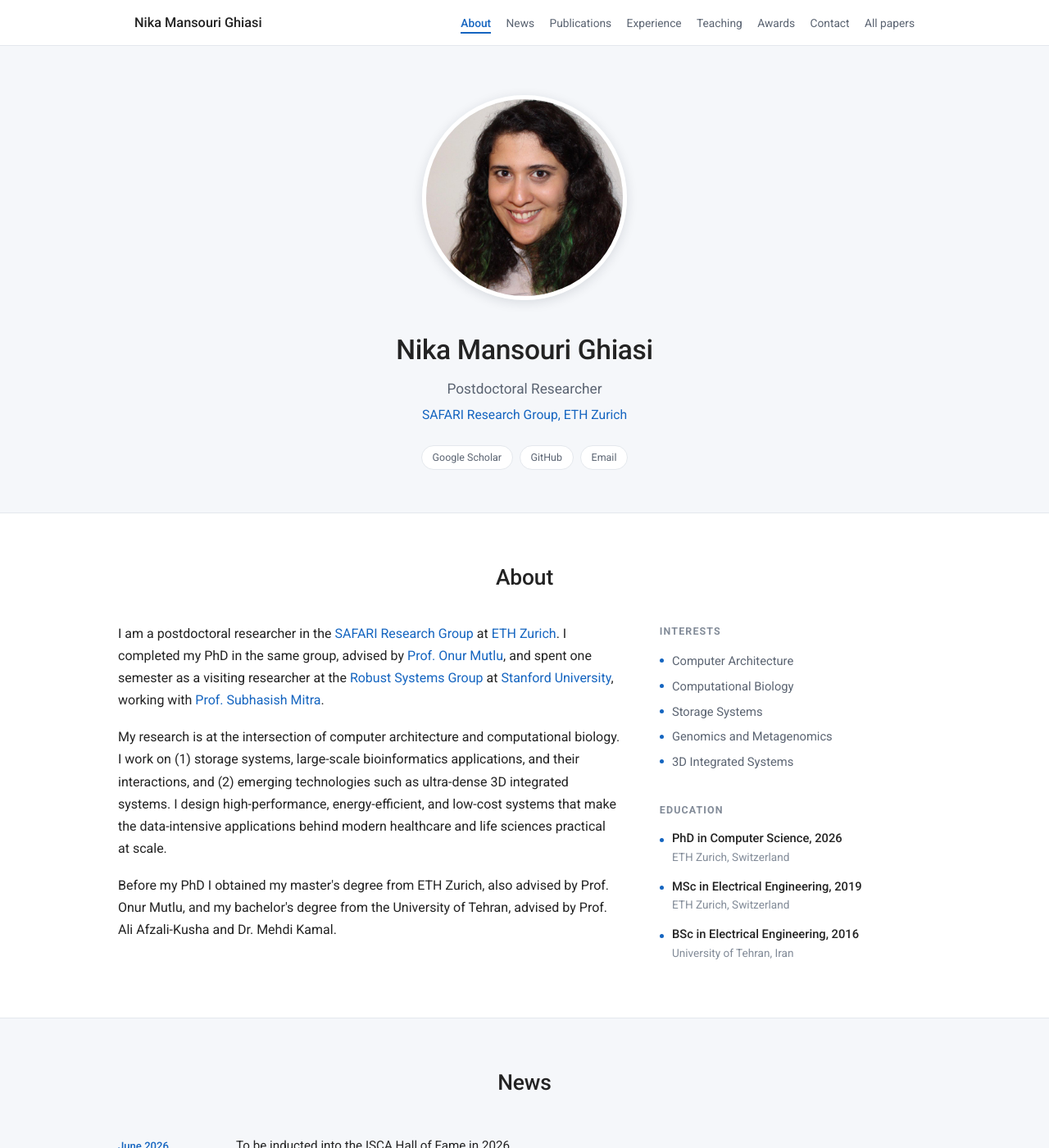
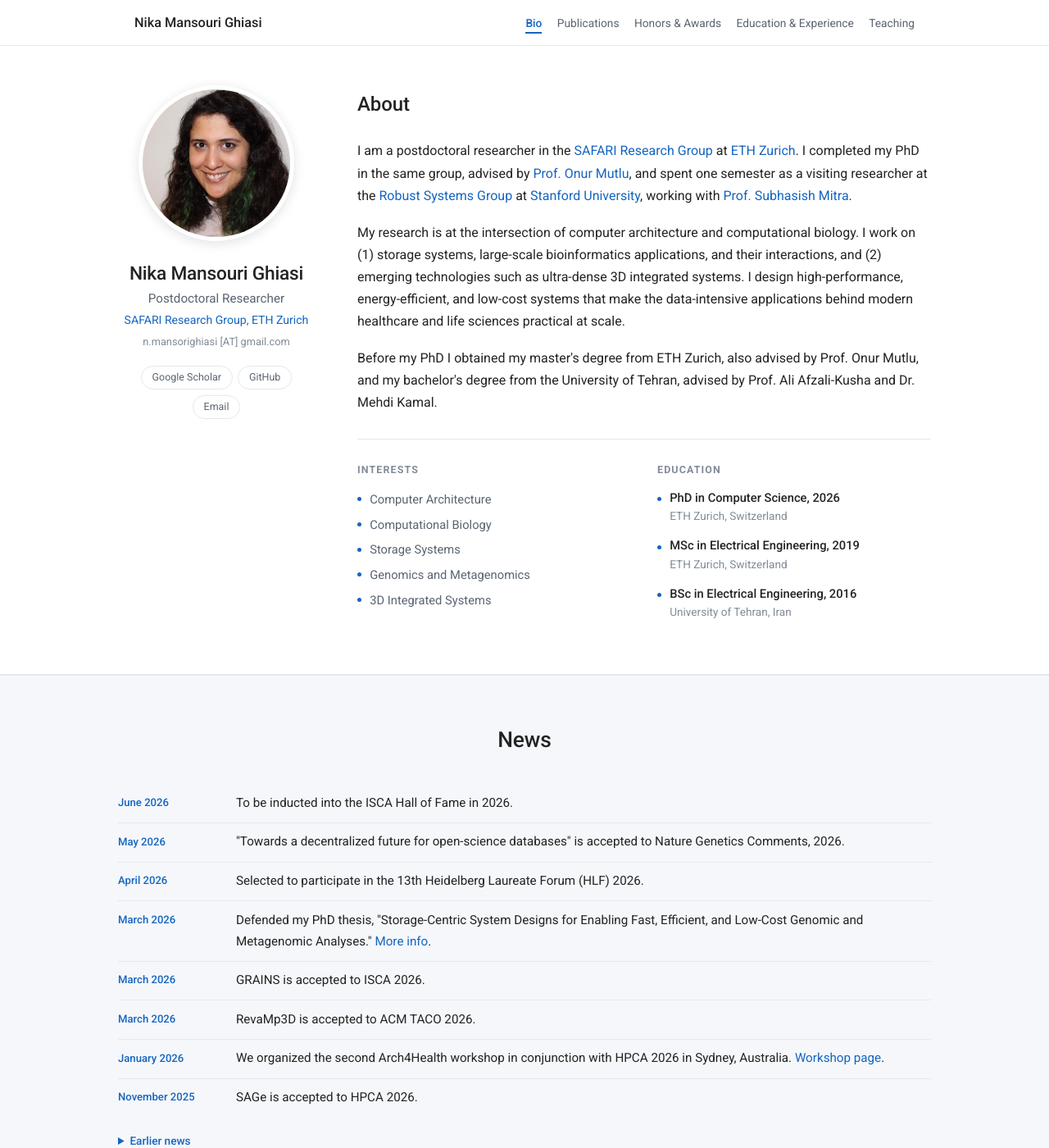
Before and after one commit to nikamgh/nikamgh.github.io, a Jekyll site: the page built from index.html, in a window 1280 px wide and 1400 px high. Shown: the whole window at 82% size. Built offline with Jekyll 4.4.1, drawn with Linux system fonts in a browser that asks for light colours; some of the changed text lies outside the part shown.

Commit message:
template changes2

```diff
--- a/_config.yml
+++ b/_config.yml
@@ -22,13 +22,11 @@ baseurl: ""
 url: "https://nikamansourighiasi.github.io"
 
 nav:
-  - { name: About,        url: "/#about" }
-  - { name: News,         url: "/#news" }
-  - { name: Publications, url: "/#publications" }
-  - { name: Experience,   url: "/#experience" }
-  - { name: Teaching,     url: "/#teaching" }
-  - { name: Awards,       url: "/#awards" }
-  - { name: Contact,      url: "/#contact" }
+  - { name: Bio,                    url: /             }
+  - { name: Publications,           url: /publications/ }
+  - { name: Honors & Awards,        url: /honors/      }
+  - { name: Education & Experience, url: /education/   }
+  - { name: Teaching,               url: /teaching/    }
 
 exclude:
   - README.md
--- a/_layouts/default.html
+++ b/_layouts/default.html
@@ -32,9 +32,11 @@
 
       <ul class="navbar__menu" id="navmenu">
         {% for item in site.nav %}
-        <li><a href="{{ item.url | relative_url }}">{{ item.name }}</a></li>
+        <li>
+          <a href="{{ item.url | relative_url }}"
+             {% if page.url == item.url %}class="is-active" aria-current="page"{% endif %}>{{ item.name }}</a>
+        </li>
         {% endfor %}
-        <li><a href="{{ '/publications/' | relative_url }}"{% if page.url == "/publications/" %} class="is-active"{% endif %}>All papers</a></li>
       </ul>
     </div>
   </nav>
--- a/assets/css/style.css
+++ b/assets/css/style.css
@@ -137,46 +137,68 @@ img { max-width: 100%; }
 .navbar__bars::before { top: -6px; }
 .navbar__bars::after  { top: 6px; }
 
-/* --- hero ------------------------------------------------------ */
+/* --- profile (photo + about, side by side) ---------------------- */
 
-.hero {
-  background: var(--alt);
+.profile {
+  padding: 3rem 1.25rem 3.25rem;
   border-bottom: 1px solid var(--rule);
-  padding: 3.75rem 1.25rem 3.25rem;
-  text-align: center;
 }
 
-.hero__avatar {
-  width: 250px;
-  height: 250px;
+.profile__inner {
+  display: grid;
+  grid-template-columns: 15rem minmax(0, 1fr);
+  gap: 3.25rem;
+  align-items: start;
+}
+
+.profile__card { text-align: center; }
+
+.profile__avatar {
+  width: 190px;
+  height: 190px;
   border-radius: 50%;
   object-fit: cover;
   object-position: center 22%;
   border: 5px solid #fff;
   box-shadow: 0 3px 14px rgba(20, 30, 50, .13);
+  background: var(--alt);
 }
 
-.hero__name {
-  margin: 1.5rem 0 .3rem;
-  font-size: 2.1rem;
+.profile__name {
+  margin: 1.1rem 0 .25rem;
+  font-size: 1.42rem;
   font-weight: 500;
+  line-height: 1.25;
   letter-spacing: -.01em;
 }
 
-.hero__role {
-  margin: 0 0 .2rem;
-  font-size: 1.08rem;
-  color: var(--muted);
+.profile__role { margin: 0 0 .15rem; font-size: .95rem; color: var(--muted); }
+.profile__org  { margin: 0 0 .35rem; font-size: .88rem; line-height: 1.45; }
+
+.profile__mail {
+  margin: 0 0 1.1rem;
+  font-size: .8rem;
+  color: var(--faint);
+  word-break: break-word;
 }
 
-.hero__org { margin: 0 0 1.5rem; font-size: .98rem; }
-
-.hero__links {
+.profile__links {
   margin: 0;
   display: flex;
+  flex-wrap: wrap;
   justify-content: center;
-  flex-wrap: wrap;
-  gap: .5rem;
+  gap: .4rem;
+}
+
+.profile__body > p { margin: 0 0 1.1rem; }
+
+.about__grid {
+  display: grid;
+  grid-template-columns: repeat(2, minmax(0, 1fr));
+  gap: 2rem;
+  margin-top: 1.9rem;
+  padding-top: 1.6rem;
+  border-top: 1px solid var(--rule);
 }
 
 /* --- pills & buttons ------------------------------------------- */
@@ -228,6 +250,7 @@ img { max-width: 100%; }
 
 .container { max-width: 62rem; margin: 0 auto; }
 .container--narrow { max-width: 42rem; }
+.container--mid { max-width: 52rem; }
 
 .section__title {
   margin: 0 0 2rem;
@@ -235,6 +258,13 @@ img { max-width: 100%; }
   font-weight: 500;
   text-align: center;
   letter-spacing: -.005em;
+}
+
+.section__title--left {
+  margin-top: .2rem;
+  margin-bottom: 1.4rem;
+  text-align: left;
+  font-size: 1.5rem;
 }
 
 .sub {
@@ -452,7 +482,11 @@ img { max-width: 100%; }
 /* --- responsive ------------------------------------------------ */
 
 @media (max-width: 900px) {
-  .about { grid-template-columns: minmax(0, 1fr); gap: 2.25rem; }
+  .profile__inner { grid-template-columns: minmax(0, 1fr); gap: 1.75rem; }
+  .profile__card { text-align: center; }
+  .profile__avatar { width: 155px; height: 155px; }
+  .section__title--left { text-align: center; }
+  .about__grid { gap: 1.5rem; }
   .cols  { grid-template-columns: minmax(0, 1fr); gap: 1.75rem; }
 }
 
@@ -487,9 +521,8 @@ img { max-width: 100%; }
 
   .navbar__menu a.is-active { border-bottom: 0; }
 
-  .hero { padding: 2.5rem 1.25rem; }
-  .hero__avatar { width: 170px; height: 170px; }
-  .hero__name { font-size: 1.7rem; }
+  .profile { padding: 2.25rem 1.25rem 2.5rem; }
+  .about__grid { grid-template-columns: minmax(0, 1fr); }
 
   .section { padding: 2.5rem 1.25rem; }
   .section__title { font-size: 1.4rem; margin-bottom: 1.5rem; }
@@ -509,7 +542,7 @@ img { max-width: 100%; }
 /* --- print ----------------------------------------------------- */
 
 @media print {
-  .navbar, .footer, .skip, .hero__links, .cta { display: none; }
+  .navbar, .footer, .skip, .profile__links, .cta { display: none; }
   .section, .section--alt { background: #fff; padding: 1rem 0; border: 0; }
   .pub { break-inside: avoid; border: 0; padding: .4rem 0; }
   a { color: #000; }
--- a/assets/js/site.js
+++ b/assets/js/site.js
@@ -16,29 +16,3 @@
     }
   });
 })();
-
-// Highlight the nav link for the section currently in view
-(function () {
-  var sections = document.querySelectorAll('main section[id]');
-  var links = document.querySelectorAll('.navbar__menu a[href*="#"]');
-  if (!sections.length || !links.length || !('IntersectionObserver' in window)) return;
-
-  var map = {};
-  links.forEach(function (a) {
-    var id = a.getAttribute('href').split('#')[1];
-    if (id) map[id] = a;
-  });
-
-  var observer = new IntersectionObserver(function (entries) {
-    entries.forEach(function (entry) {
-      var link = map[entry.target.id];
-      if (!link) return;
-      if (entry.isIntersecting) {
-        links.forEach(function (a) { a.classList.remove('is-active'); });
-        link.classList.add('is-active');
-      }
-    });
-  }, { rootMargin: '-20% 0px -70% 0px' });
-
-  sections.forEach(function (s) { observer.observe(s); });
-})();
--- a/index.html
+++ b/index.html
@@ -4,28 +4,29 @@ title: Home
 permalink: /
 ---
 
-<header class="hero">
-  <img class="hero__avatar" src="{{ '/assets/img/nika.jpg' | relative_url }}"
+<header class="profile">
+  <div class="container profile__inner">
+
+    <aside class="profile__card">
+      <img class="profile__avatar" src="{{ '/assets/img/nika.jpg' | relative_url }}"
            alt="Nika Mansouri Ghiasi" width="640" height="640">
-  <h1 class="hero__name">{{ site.title }}</h1>
-  <p class="hero__role">{{ site.role }}</p>
-  <p class="hero__org"><a href="{{ site.org_url }}">{{ site.org }}</a></p>
+      <h1 class="profile__name">{{ site.title }}</h1>
+      <p class="profile__role">{{ site.role }}</p>
+      <p class="profile__org"><a href="{{ site.org_url }}">{{ site.org }}</a></p>
+      <p class="profile__mail">{{ site.email }}</p>
 
-  <p class="hero__links">
+      <p class="profile__links">
         <a class="pill" href="{{ site.scholar }}">Google Scholar</a>
         {% if site.github %}<a class="pill" href="{{ site.github }}">GitHub</a>{% endif %}
         {% if site.linkedin %}<a class="pill" href="{{ site.linkedin }}">LinkedIn</a>{% endif %}
         {% if site.twitter %}<a class="pill" href="{{ site.twitter }}">Twitter</a>{% endif %}
         <a class="pill" href="{{ site.email_link }}">Email</a>
       </p>
-</header>
+    </aside>
 
-<section class="section" id="about">
-  <div class="container">
-    <h2 class="section__title">About</h2>
+    <div class="profile__body">
+      <h2 class="section__title section__title--left">About</h2>
 
-    <div class="about">
-      <div class="about__bio">
       <p>
         I am a postdoctoral researcher in the <a href="https://safari.ethz.ch/">SAFARI Research Group</a>
         at <a href="https://ethz.ch/en.html">ETH Zurich</a>. I completed my PhD in the same group, advised
@@ -46,9 +47,9 @@ permalink: /
         my bachelor's degree from the University of Tehran, advised by Prof. Ali Afzali-Kusha and
         Dr. Mehdi Kamal.
       </p>
-      </div>
 
-      <aside class="about__side">
+      <div class="about__grid">
+        <div>
           <h3 class="side__head">Interests</h3>
           <ul class="side__list">
             <li>Computer Architecture</li>
@@ -57,7 +58,9 @@ permalink: /
             <li>Genomics and Metagenomics</li>
             <li>3D Integrated Systems</li>
           </ul>
+        </div>
 
+        <div>
           <h3 class="side__head">Education</h3>
           <ul class="side__list side__list--edu">
             <li>
@@ -73,12 +76,14 @@ permalink: /
               <span class="side__place">University of Tehran, Iran</span>
             </li>
           </ul>
-      </aside>
         </div>
       </div>
-</section>
+    </div>
 
-<section class="section section--alt" id="news">
+  </div>
+</header>
+
+<section class="section section--alt">
   <div class="container">
     <h2 class="section__title">News</h2>
 
@@ -107,7 +112,7 @@ permalink: /
   </div>
 </section>
 
-<section class="section" id="publications">
+<section class="section">
   <div class="container">
     <h2 class="section__title">Selected publications</h2>
 
@@ -134,102 +139,7 @@ permalink: /
   </div>
 </section>
 
-<section class="section section--alt" id="experience">
-  <div class="container">
-    <h2 class="section__title">Experience</h2>
-
-    <ol class="timeline">
-      <li class="tl">
-        <p class="tl__when">2023 &ndash; 2024</p>
-        <div class="tl__body">
-          <p class="tl__what">Visiting Researcher</p>
-          <p class="tl__where">Robust Systems Group, Stanford University &middot; Advisor: Prof. Subhasish Mitra</p>
-          <p>Understanding and modeling the performance landscape of ultra-dense 3D memory systems.</p>
-        </div>
-      </li>
-      <li class="tl">
-        <p class="tl__when">2015</p>
-        <div class="tl__body">
-          <p class="tl__what">Research Intern</p>
-          <p class="tl__where">Data-Intensive Scalable Computing Laboratory (DISCL), Texas Tech University &middot; Advisor: Prof. Yong Chen</p>
-          <p>Goblin-Core64 (GC64), a RISC-V extension for data-intensive applications; memory request
-          coalescing for hybrid memory cube devices.</p>
-        </div>
-      </li>
-      <li class="tl">
-        <p class="tl__when">2014</p>
-        <div class="tl__body">
-          <p class="tl__what">Research Intern</p>
-          <p class="tl__where">Test Group, Polytechnic University of Turin &middot; Advisors: Prof. Paolo Prinetto, Prof. Zain Navabi</p>
-          <p>Design and synthesis of a hardware camera lens distortion core using Xilinx Vivado
-          High-Level Synthesis.</p>
-        </div>
-      </li>
-      <li class="tl">
-        <p class="tl__when">2013</p>
-        <div class="tl__body">
-          <p class="tl__what">Undergraduate Researcher</p>
-          <p class="tl__where">CAD Research Group, University of Tehran &middot; Advisor: Prof. Zain Navabi</p>
-          <p>Design and implementation of an educational extension board for the Spartan-3 Xilinx FPGA.</p>
-        </div>
-      </li>
-    </ol>
-
-    <h3 class="sub">Theses</h3>
-    <ul class="side__list side__list--edu theses">
-      <li>
-        <span class="side__degree">Storage-Centric System Designs for Enabling Fast, Efficient, and Low-Cost Genomic and Metagenomic Analyses</span>
-        <span class="side__place">PhD thesis, ETH Zurich, 2026</span>
-      </li>
-      <li>
-        <span class="side__degree">Understanding the Opportunities and Bottlenecks in Near-Data Processing Engines</span>
-        <span class="side__place">MSc thesis, ETH Zurich, 2019</span>
-      </li>
-      <li>
-        <span class="side__degree">Finding Critical Paths in Digital Circuits in the Presence of Process Variations</span>
-        <span class="side__place">BSc thesis, University of Tehran, 2016</span>
-      </li>
-    </ul>
-  </div>
-</section>
-
-<section class="section" id="teaching">
-  <div class="container">
-    <h2 class="section__title">Teaching</h2>
-
-    <div class="cols">
-      <div>
-        <h3 class="sub">ETH Zurich &middot; Instructor</h3>
-        <ul class="ticks">
-          <li><a href="https://safari.ethz.ch/projects_and_seminars/spring2026/doku.php?id=arch_and_alg_for_health">Architectures &amp; Algorithms for Health &amp; Life Sciences</a></li>
-        </ul>
-
-        <h3 class="sub">ETH Zurich &middot; Teaching assistant</h3>
-        <ul class="ticks">
-          <li>Design of Digital Circuits</li>
-          <li>Computer Architecture</li>
-          <li>Seminar in Computer Architecture</li>
-          <li>Projects and Seminars on Genomics</li>
-          <li>Projects and Seminars on Processing-in-Memory</li>
-        </ul>
-      </div>
-
-      <div>
-        <h3 class="sub">University of Tehran &middot; Teaching assistant</h3>
-        <ul class="ticks">
-          <li>Computer Architecture</li>
-          <li>Digital Logic Design</li>
-          <li>Introduction to Computing Systems and Programming</li>
-          <li>Electronics I</li>
-          <li>Numerical Calculations</li>
-          <li>Probability and Statistics for Engineering</li>
-        </ul>
-      </div>
-    </div>
-  </div>
-</section>
-
-<section class="section section--alt" id="awards">
+<section class="section section--alt">
   <div class="container">
     <h2 class="section__title">Honors &amp; awards</h2>
 
@@ -244,13 +154,3 @@ permalink: /
     </ul>
   </div>
 </section>
-
-<section class="section" id="contact">
-  <div class="container container--narrow">
-    <h2 class="section__title">Contact</h2>
-    <p class="contact">
-      <a href="{{ site.email_link }}">{{ site.email }}</a>
-    </p>
-    <p class="contact contact__where">{{ site.org }}</p>
-  </div>
-</section>
```
Also changed, not shown: education.html (added, +78 -0 lines), honors.html (added, +21 -0 lines), teaching.html (added, +41 -0 lines), README.md. Lines whose indentation alone changed are shown as unchanged.
